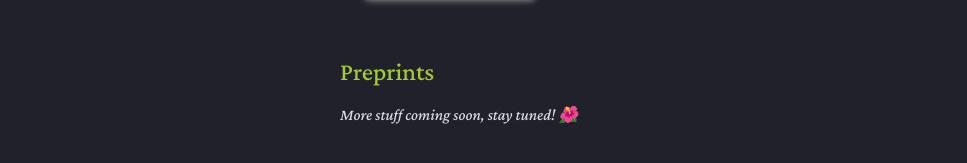
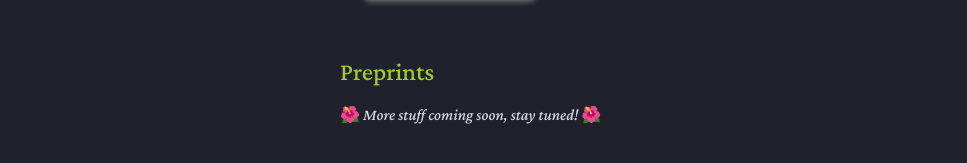
Before and after one commit to Thomas-Lesaffre/thomas-lesaffre.github.io, a Jekyll site: the page built from index.md, in a window 1280 px wide and 900 px high, scrolled down 1021 px. Shown: the part 679-842 px from the top of the window, without its empty margins (130-1097 px from the left). Built offline with Jekyll 4.4.1, drawn with Linux system fonts in a browser that asks for light colours; a style sheet for code colours, icons or effects is not loaded; our own code applies the rules of GitHub Pages for plain Markdown files; part of the change alters nothing that is shown.

```diff
--- a/_includes/preprints.md
+++ b/_includes/preprints.md
@@ -3,7 +3,7 @@
 <div class="publications">
 <ol class="bibliography">
 
-<em> More stuff coming soon, stay tuned! &#127802; </em>
+&#127802; <em>More stuff coming soon, stay tuned!</em> &#127802;
 
 {% for link in site.data.preprints.main %}
 
```
